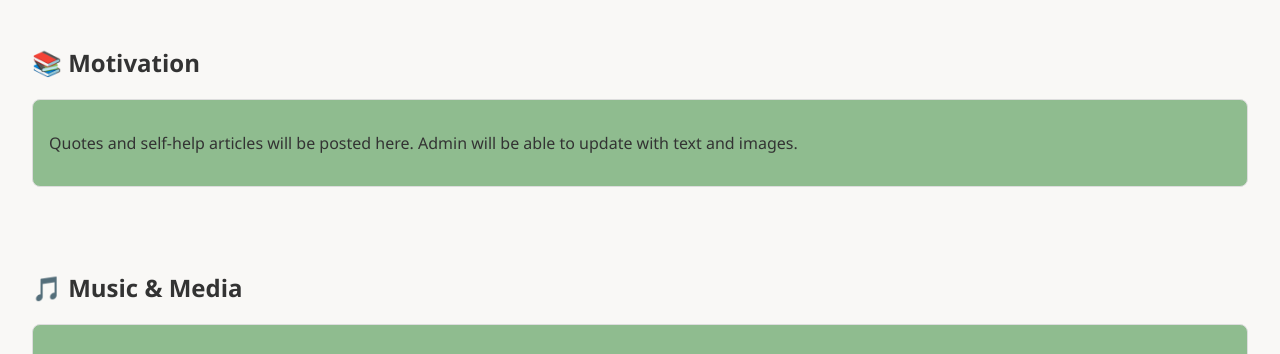
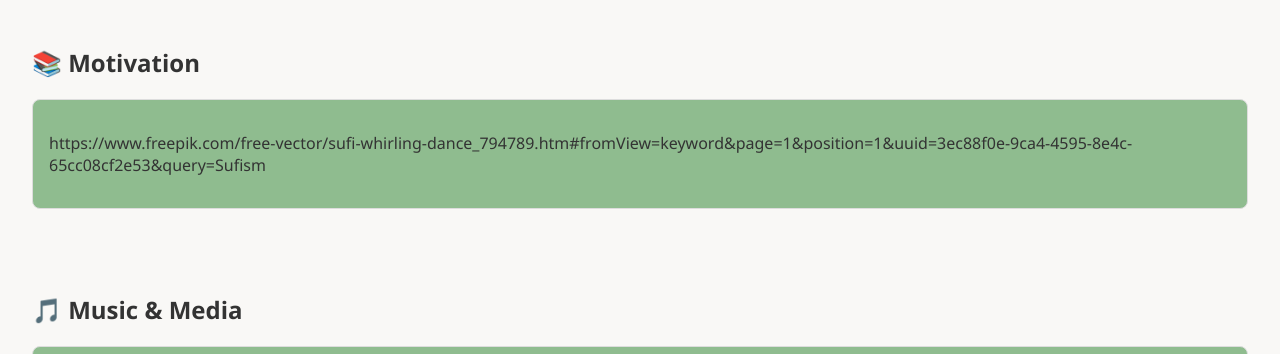
Before and after one commit to arfanhossain2010/SADSANGA, a plain HTML site: page index.html in a window 1280 px wide. Shown: the part 800-1154 px from the top of the page. Drawn offline with Linux system fonts and the light colour scheme.

Commit message:
Update index.html

```diff
--- a/index.html
+++ b/index.html
@@ -95,7 +95,7 @@
   <section id="motivation">
     <h2>📚 Motivation</h2>
     <div class="section-box">
-      <p>Quotes and self-help articles will be posted here. Admin will be able to update with text and images.</p>
+      <p>https://www.freepik.com/free-vector/sufi-whirling-dance_794789.htm#fromView=keyword&page=1&position=1&uuid=3ec88f0e-9ca4-4595-8e4c-65cc08cf2e53&query=Sufism</p>
     </div>
   </section>
 
```
